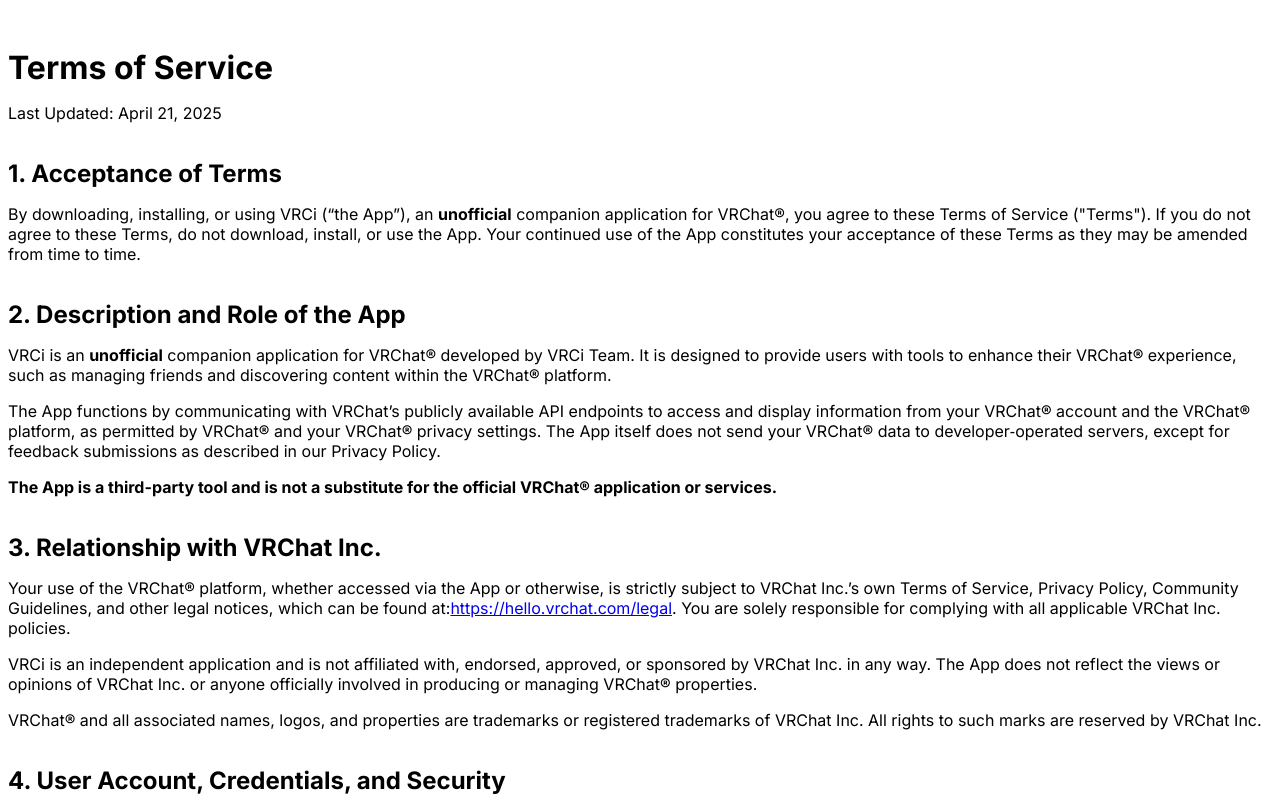
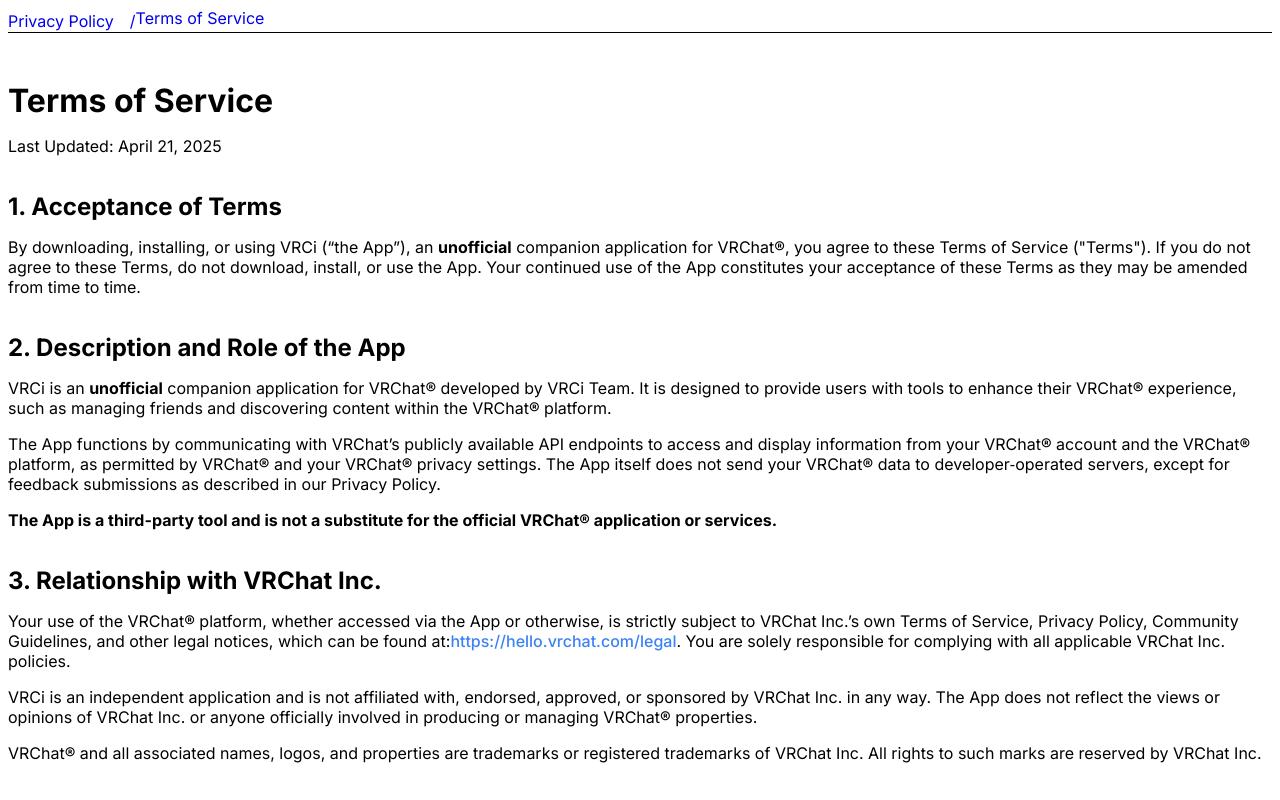
Before and after one commit to refiaa/vrci_eula_deploy, a Next.js app: page /terms in a window 1280 px wide. Shown: the top 800 px of the page. Built offline with nearby package versions, Linux system fonts and the light colour scheme.

Commit message:
update navigation

```diff
--- a/src/app/globals.css
+++ b/src/app/globals.css
@@ -34,3 +34,22 @@
 .prose li {
     margin-bottom: 0.5em;
 }
+
+nav a {
+    text-decoration: none !important;
+}
+
+nav a:hover {
+    text-decoration: none !important;
+}
+
+.prose a {
+    text-decoration: none;
+    color: #3b82f6;
+    font-weight: 500;
+}
+
+.prose a:hover {
+    color: #1d4ed8;
+    text-decoration: underline;
+}
--- a/src/app/layout.tsx
+++ b/src/app/layout.tsx
@@ -1,6 +1,7 @@
 import './globals.css';
 import type { Metadata } from 'next';
 import { Inter } from 'next/font/google';
+import Link from 'next/link';
 
 const inter = Inter({ subsets: ['latin'] });
 
@@ -9,6 +10,32 @@
     description: 'Privacy Policy and Terms of Service for VRCiOS Application',
 };
 
+function Navigation() {
+    return (
+        <nav className="border-b border-slate-200 bg-white shadow-sm">
+            <div className="max-w-4xl mx-auto px-4 md:px-8">
+                <div className="flex justify-between items-center h-16">
+                    {/* Navigation Links */}
+                    <div className="flex space-x-1">
+                        <Link
+                            href="/privacy"
+                            className="text-slate-600 hover:text-slate-900 hover:bg-slate-50 px-4 py-2 rounded-md text-sm font-medium transition-all duration-200"
+                        >
+                            Privacy Policy　/
+                        </Link>
+                        <Link
+                            href="/terms"
+                            className="text-slate-600 hover:text-slate-900 hover:bg-slate-50 px-4 py-2 rounded-md text-sm font-medium transition-all duration-200"
+                        >
+                            Terms of Service
+                        </Link>
+                    </div>
+                </div>
+            </div>
+        </nav>
+    );
+}
+
 export default function RootLayout({
                                        children,
                                    }: {
@@ -16,10 +43,38 @@
 }) {
     return (
         <html lang="en">
-        <body className={inter.className}>
-        <div className="max-w-4xl mx-auto p-4 md:p-8">
-            {children}
-        </div>
+        <body className={`${inter.className} bg-slate-50`}>
+        <Navigation />
+        <main className="min-h-screen">
+            <div className="max-w-4xl mx-auto p-4 md:p-8 bg-white shadow-sm rounded-lg mt-4 mb-8">
+                {children}
+            </div>
+        </main>
+
+        {/* Footer */}
+        <footer className="border-t border-slate-200 bg-white mt-auto">
+            <div className="max-w-4xl mx-auto px-4 md:px-8 py-6">
+                <div className="flex flex-col sm:flex-row justify-between items-center text-sm text-slate-600">
+                    <div className="mb-2 sm:mb-0">
+                        <span>© {new Date().getFullYear()} VRCi Team. All rights reserved.</span>
+                    </div>
+                    <div className="flex space-x-6">
+                        <Link
+                            href="/privacy"
+                            className="hover:text-slate-900 transition-colors"
+                        >
+                            Privacy
+                        </Link>
+                        <Link
+                            href="/terms"
+                            className="hover:text-slate-900 transition-colors"
+                        >
+                            Terms
+                        </Link>
+                    </div>
+                </div>
+            </div>
+        </footer>
         </body>
         </html>
     );
```
